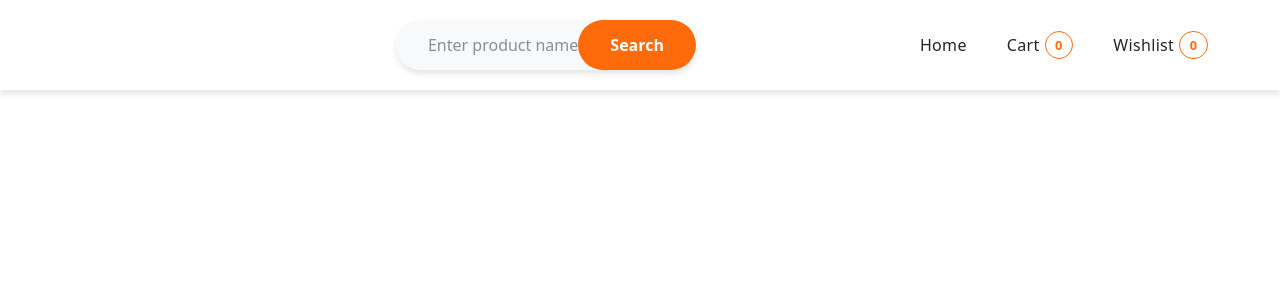
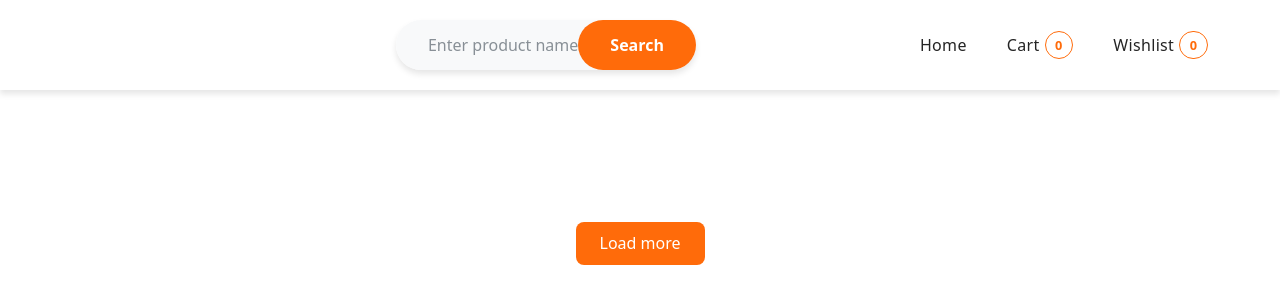
Before and after one commit to stanislavNemch/online-store-js, a website built with Vite: page src/index.html in a window 1280 px wide. Built offline with nearby package versions, Linux system fonts and the light colour scheme; no server answers; what izitoast would draw is missing.

Commit message:
add Load More Button

```diff
--- a/src/css/categories.css
+++ b/src/css/categories.css
@@ -53,3 +53,39 @@
     border-color: #ff6b0a;
   }
 }
+
+/* === Load More Button === */
+.load-more {
+  /* Розміщення по центру */
+  display: block;
+  margin-left: auto;
+  margin-right: auto;
+  margin-top: 24px; /* Відступ зверху від списку продуктів */
+
+  /* Стилі для вигляду кнопки */
+  padding: 12px 24px;
+  font-family: inherit; /* Успадковує шрифт від body */
+  font-size: 16px;
+  font-weight: 500;
+  color: #fff;
+  background-color: #ff6b0a;
+  border: none;
+  border-radius: 8px;
+  cursor: pointer;
+
+  /* Плавний перехід для ефектів */
+  transition: all 0.3s ease;
+}
+
+/* Ефект при наведенні курсора */
+.load-more:hover,
+.load-more:focus {
+  background-color: #e05a00;
+  transform: scale(1.05);
+  box-shadow: 0 4px 12px rgba(255, 107, 10, 0.3);
+}
+
+/* Ховаємо кнопку, якщо вона не потрібна (логіка в JS) */
+.load-more.hidden {
+  display: none;
+}
--- a/src/home.js
+++ b/src/home.js
@@ -42,6 +42,7 @@ async function initializeHomePage() {
       refs.loadMoreBtn.style.display = 'block';
     }
   } catch (error) {
+    //console.error('Помилка після завантаження даних:', error);
     iziToast.error({ title: 'Error', message: 'Failed to load initial data.' });
   } finally {
     hideLoader();
--- a/src/index.html
+++ b/src/index.html
@@ -1,37 +1,27 @@
 <!DOCTYPE html>
 <html lang="en">
+
 <head>
   <meta charset="UTF-8" />
   <link rel="icon" type="image/svg+xml" href="/favicon.svg" />
   <meta name="viewport" content="width=device-width, initial-scale=1.0" />
-    <title>Home page</title>
+  <title>Online store</title>
   <link rel="stylesheet" href="./css/styles.css" />
 </head>
+
 <body>
-    <load
-      src="./partials/header.html"
-      icon-path="img/sprite.svg#logo"
-      highlight-home="nav__link--active"
-    />
+  <load src="./partials/header.html" icon-path="img/sprite.svg#logo" highlight-home="nav__link--active" />
 
   <main>
     <section class="section">
       <div class="container">
         <ul class="categories"></ul>
         <ul class="products"></ul>
+        <button class="load-more" type="button">Load more</button>
         <div class="not-found">
           <div class="not-found__icon">
-              <svg
-                xmlns="http://www.w3.org/2000/svg"
-                width="64"
-                height="64"
-                viewBox="0 0 24 24"
-                fill="none"
-                stroke="#FF6B0A"
-                stroke-width="1.5"
-                stroke-linecap="round"
-                stroke-linejoin="round"
-              >
+            <svg xmlns="http://www.w3.org/2000/svg" width="64" height="64" viewBox="0 0 24 24" fill="none"
+              stroke="#FF6B0A" stroke-width="1.5" stroke-linecap="round" stroke-linejoin="round">
               <circle cx="12" cy="12" r="10" />
               <line x1="4.93" y1="4.93" x2="19.07" y2="19.07" />
             </svg>
@@ -48,4 +38,5 @@
   <load src="./partials/modal.html" />
   <script type="module" src="./home.js"></script>
 </body>
+
 </html>
```
Lines whose indentation alone changed are shown as unchanged.
